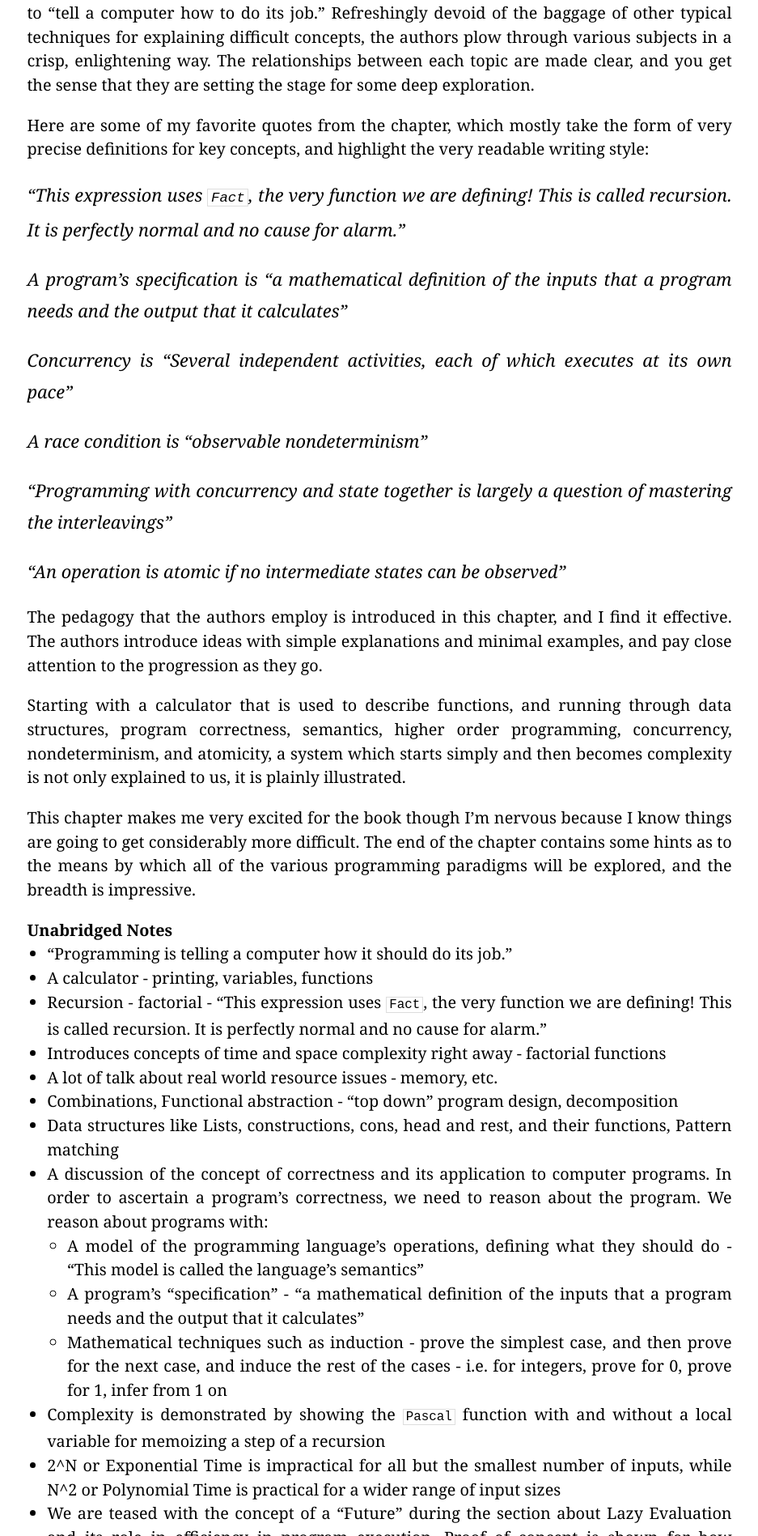
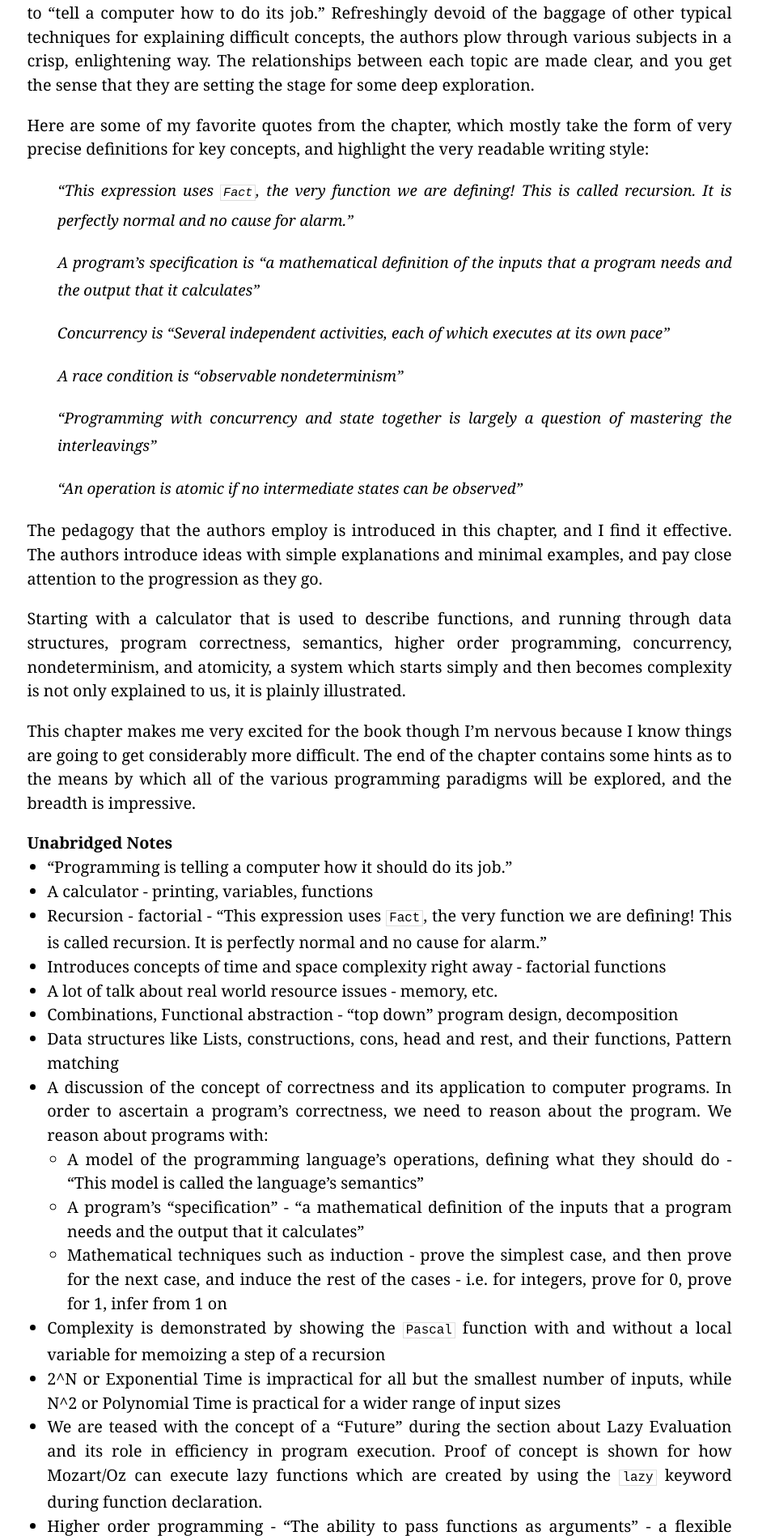
Before and after one commit to mrb/mrb.github.com, a Jekyll site: the page built from _posts/2013-02-19-CTM-chapter-01.markdown, in a window 1280 px wide. Shown: the part 494-2391 px from the top of the page at 81% size, without its empty margins (171-1108 px from the left). Built offline with Jekyll 4.4.1, drawn with Linux system fonts in a browser that asks for light colours; Markdown is read by kramdown in place of the engine named in the settings.

Commit message:
Thanks @akahn for the style tweaks

```diff
--- a/stylesheets/mrb.css
+++ b/stylesheets/mrb.css
@@ -141,9 +141,10 @@ ul.posts span {
 }
 
 blockquote{
+  margin-left: 2em;
   font-style:italic;
   line-height: 180%;
-  font-size: 110%;
+  font-size: 95%;
 }
 
 /* Fonts */
```
